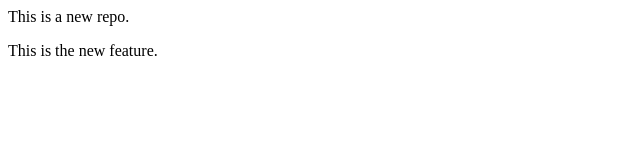
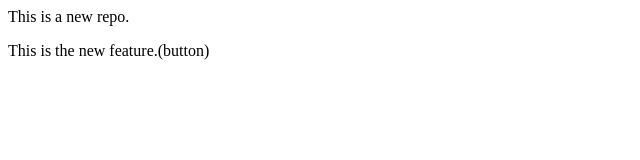
Before and after one commit to nisarg-jani/LocalRepo, a plain HTML site: page index.html in a window 1280 px wide. Shown: the full height of the page, 0-640 px from the left. Drawn offline with Linux system fonts and the light colour scheme.

Commit message:
button added

```diff
--- a/index.html
+++ b/index.html
@@ -1,2 +1,2 @@
 <p>This is a new repo.</p>
-<p>This is the new feature.</p>
+<p>This is the new feature.(button)</p>
```
